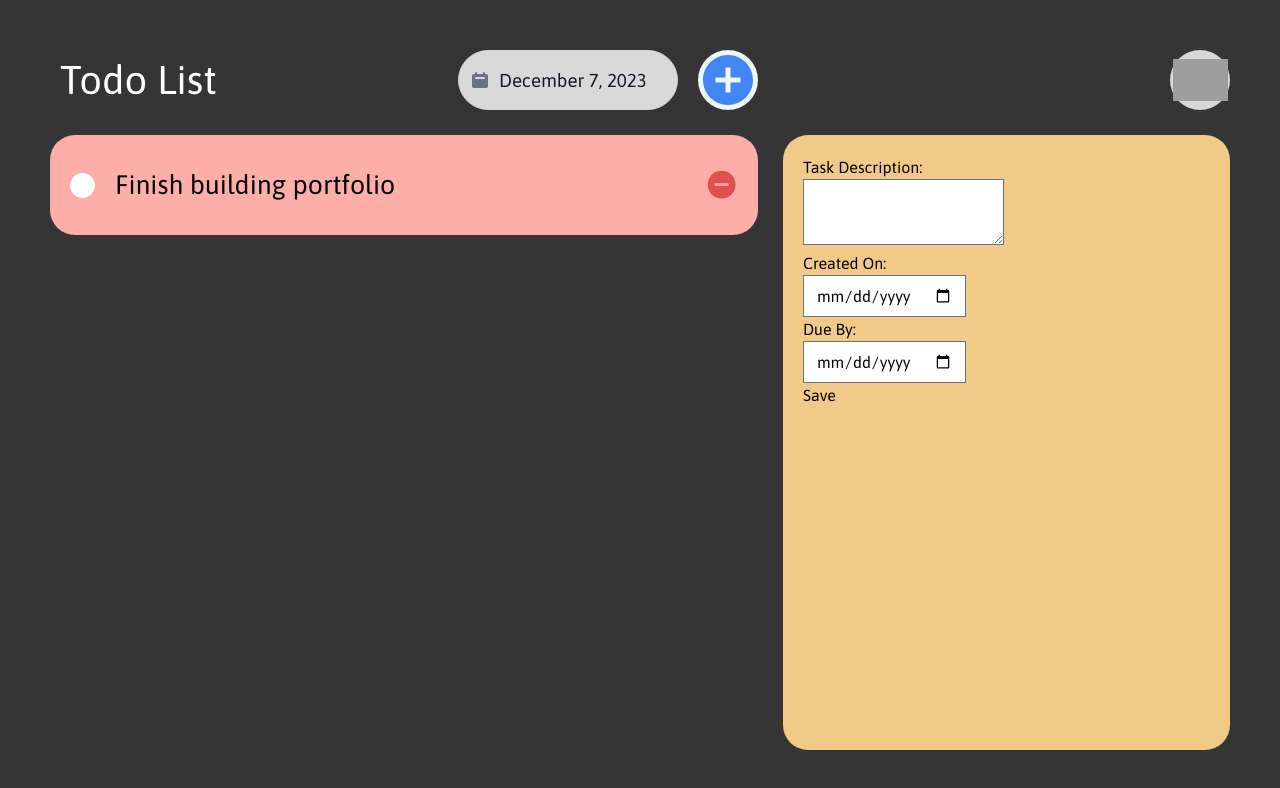
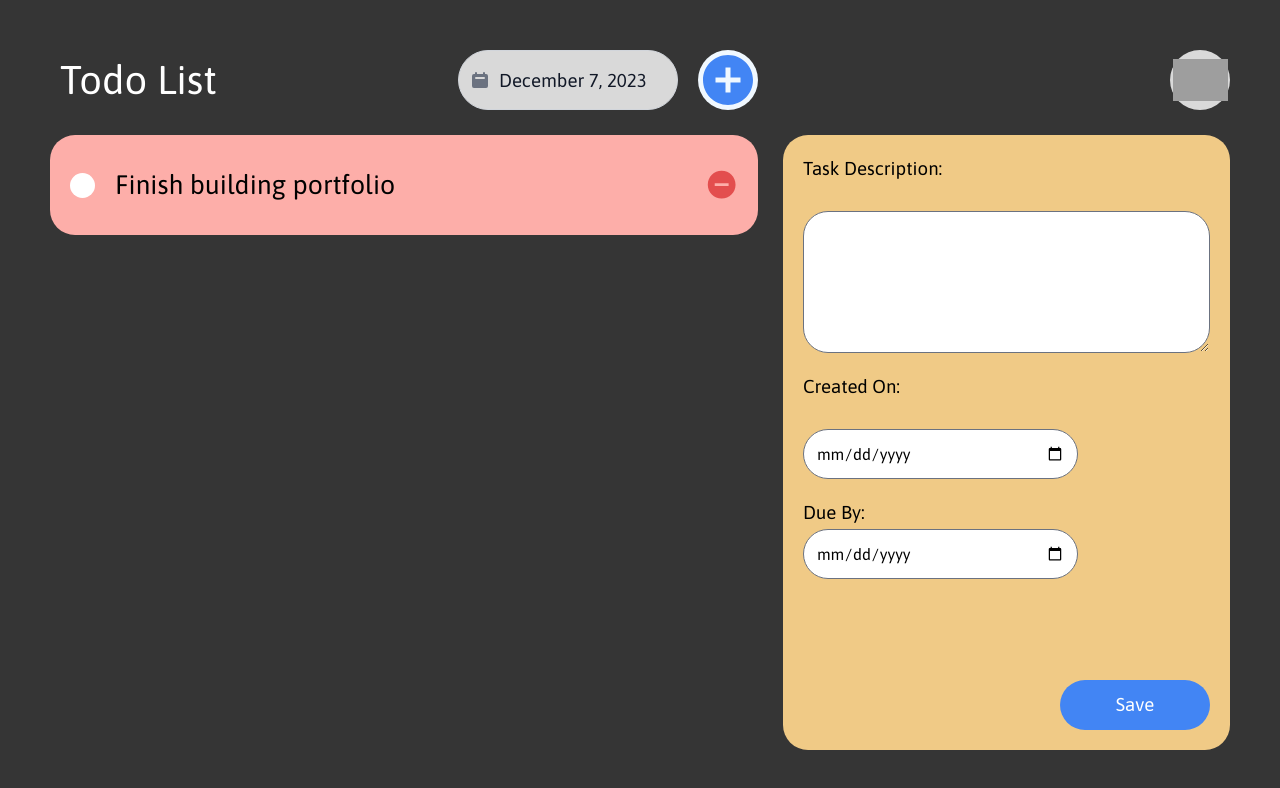
Before and after one commit to pavanhutagi/Todo-List, a Next.js app in the folder todo-list/: page / in a window 1280 px wide. Shown: the top 788 px of the page. Built offline with nearby package versions, Linux system fonts and the light colour scheme; grey boxes are pictures that could not be loaded.

Commit message:
Refactored files

```diff
--- a/todo-list/src/app/page.tsx
+++ b/todo-list/src/app/page.tsx
@@ -1,5 +1,3 @@
-"use client";
-
 import "./styles.css";
 
 import DatePicker from "@/components/date-picker/date-picker";
--- a/todo-list/src/components/date-picker/date-picker.tsx
+++ b/todo-list/src/components/date-picker/date-picker.tsx
@@ -1,3 +1,5 @@
+"use client";
+
 import { Datepicker } from "flowbite-react";
 
 export default function DatePicker() {
--- a/todo-list/src/components/todo-details/styles.css
+++ b/todo-list/src/components/todo-details/styles.css
@@ -7,3 +7,82 @@
   flex-direction: column;
   padding: 20px;
 }
+
+.details-container {
+  height: 100%;
+}
+
+.form-container {
+  display: flex;
+  flex-direction: column;
+  height: 100%;
+}
+
+.form-elements-container {
+  display: flex;
+  flex-direction: column;
+  gap: 20px;
+  flex-grow: 1;
+}
+
+.task-description {
+  display: flex;
+  flex-direction: column;
+  gap: 2px;
+}
+
+.task-description label {
+  font-size: 14pt;
+}
+
+.task-description textarea {
+  width: 100%;
+  border-radius: 25px;
+  padding: 10px;
+}
+
+.created-on {
+  display: flex;
+  flex-direction: column;
+  gap: 2px;
+}
+
+.created-on label {
+  font-size: 14pt;
+}
+
+.created-on input {
+  height: 50px;
+  width: 275px;
+  border-radius: 25px;
+}
+
+.due-by {
+  display: flex;
+  flex-direction: column;
+  gap: 2px;
+}
+
+.due-by label {
+  font-size: 14pt;
+}
+
+.due-by input {
+  height: 50px;
+  width: 275px;
+  border-radius: 25px;
+}
+
+.save-button-container {
+  display: flex;
+  justify-content: flex-end;
+}
+
+.save-button {
+  background-color: #4285f4;
+  width: 150px;
+  height: 50px;
+  border-radius: 25px;
+  color: white;
+  font-size: 14pt;
+}
--- a/todo-list/src/components/todo-details/todo-details.tsx
+++ b/todo-list/src/components/todo-details/todo-details.tsx
@@ -1,3 +1,5 @@
+"use client";
+
 import "./styles.css";
 import { useState, FormEvent } from "react";
 
@@ -15,11 +17,13 @@ export default function TodoDetails() {
       <div className="todo-details">
         <div className="details-container">
           <form className="form-container" onSubmit={handleSubmit}>
+            <div className="form-elements-container">
               <div className="task-description">
                 <label htmlFor="task-description">Task Description:</label>
                 <br />
                 <textarea
                   id="task-description"
+                  rows={5}
                   value={taskDescription}
                   onChange={(event) => setTaskDescription(event.target.value)}
                 />
@@ -38,7 +42,6 @@ export default function TodoDetails() {
 
               <div className="due-by">
                 <label htmlFor="due-by">Due By:</label>
-              <br />
                 <input
                   type="date"
                   id="due-by"
@@ -46,10 +49,13 @@ export default function TodoDetails() {
                   onChange={(event) => setDueBy(event.target.value)}
                 />
               </div>
+            </div>
 
-            <button type="submit" className="save-button-container">
+            <div className="save-button-container">
+              <button type="submit" className="save-button">
                 Save
               </button>
+            </div>
           </form>
         </div>
       </div>
```
Lines whose indentation alone changed are shown as unchanged.
